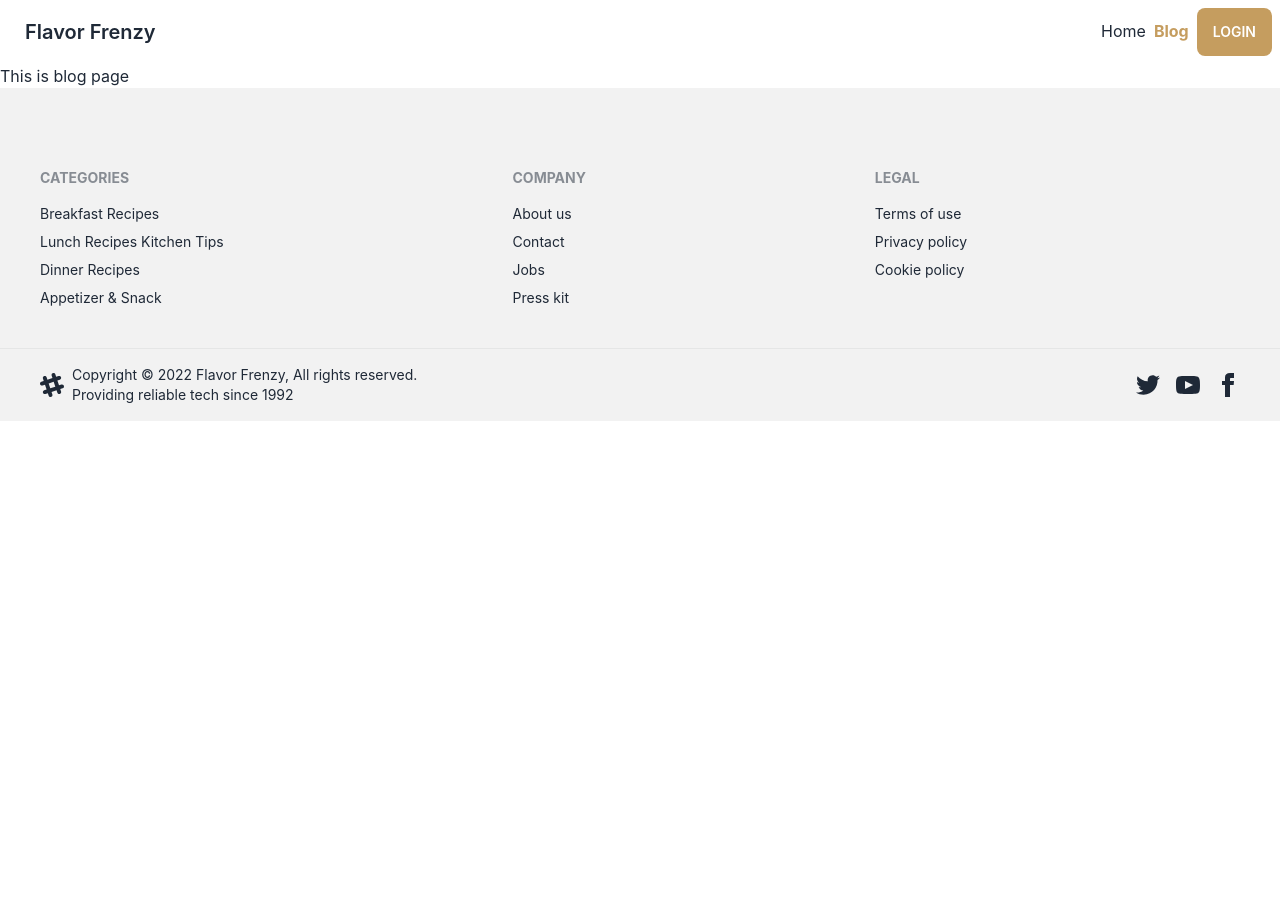
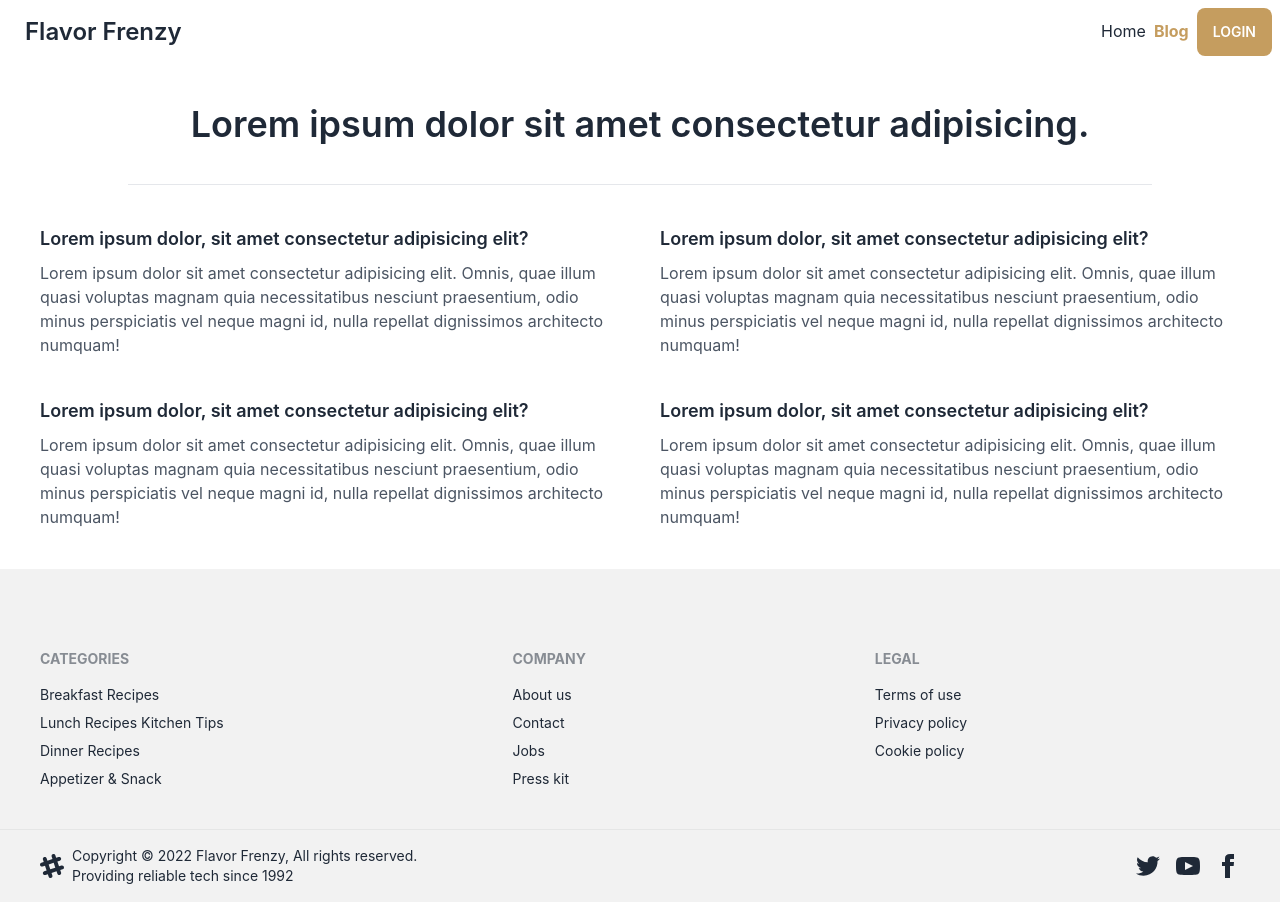
Before and after one commit to habibullahraju/chef-recipe-flavor-frezy, a React (Vite) app: page /blog in a window 1280 px wide. Before the commit the page ends 800 px from the top, so only its background shows below. Built offline with nearby package versions, Linux system fonts and the light colour scheme; no server answers.

Commit message:
i added blog section

```diff
--- a/package.json
+++ b/package.json
@@ -17,8 +17,10 @@
     "react": "^18.2.0",
     "react-dom": "^18.2.0",
     "react-icons": "^4.8.0",
+    "react-lazy-load": "^4.0.1",
     "react-router-dom": "^6.11.0",
     "react-toastify": "^9.1.2",
+    "react-tooltip": "^5.11.1",
     "sort-by": "^1.2.0"
   },
   "devDependencies": {
--- a/src/pages/Blog/Blog.jsx
+++ b/src/pages/Blog/Blog.jsx
@@ -2,8 +2,31 @@ import React from 'react';
 
 const Blog = () => {
     return (
-        <div>
-            <h2>This is blog page</h2>
+        <div className=''>
+            <h2 className='my-10 text-center text-4xl font-semibold'>Lorem ipsum dolor sit amet consectetur adipisicing.</h2>
+            <hr className='w-[80%] mx-auto' />
+          <div className='grid md:grid-cols-2 gap-10 p-10'>
+          <div>
+                <h2 className='font-semibold mb-2 text-lg'>Lorem ipsum dolor, sit amet consectetur adipisicing elit?</h2>
+
+                <p className='text-gray-600'>Lorem ipsum dolor sit amet consectetur adipisicing elit. Omnis, quae illum quasi voluptas magnam quia necessitatibus nesciunt praesentium, odio minus perspiciatis vel neque magni id, nulla repellat dignissimos architecto numquam!</p>
+            </div>
+            <div>
+            <h2 className='font-semibold mb-2 text-lg'>Lorem ipsum dolor, sit amet consectetur adipisicing elit?</h2>
+
+                <p className='text-gray-600'>Lorem ipsum dolor sit amet consectetur adipisicing elit. Omnis, quae illum quasi voluptas magnam quia necessitatibus nesciunt praesentium, odio minus perspiciatis vel neque magni id, nulla repellat dignissimos architecto numquam!</p>
+            </div>
+            <div>
+            <h2 className='font-semibold mb-2 text-lg'>Lorem ipsum dolor, sit amet consectetur adipisicing elit?</h2>
+
+                <p className='text-gray-600'>Lorem ipsum dolor sit amet consectetur adipisicing elit. Omnis, quae illum quasi voluptas magnam quia necessitatibus nesciunt praesentium, odio minus perspiciatis vel neque magni id, nulla repellat dignissimos architecto numquam!</p>
+            </div>
+            <div>
+            <h2 className='font-semibold mb-2 text-lg'>Lorem ipsum dolor, sit amet consectetur adipisicing elit?</h2>
+
+                <p className='text-gray-600'>Lorem ipsum dolor sit amet consectetur adipisicing elit. Omnis, quae illum quasi voluptas magnam quia necessitatibus nesciunt praesentium, odio minus perspiciatis vel neque magni id, nulla repellat dignissimos architecto numquam!</p>
+            </div>
+          </div>
         </div>
     );
 };
--- /dev/null
+++ b/src/pages/ErrorPage/ErrorPage.jsx
@@ -0,0 +1,11 @@
+import React from 'react';
+
+const ErrorPage = () => {
+    return (
+        <div>
+            <img className='w-full' src="https://images.template.net/94587/404-error-branding-page-template-9653t.jpg" alt="" />
+        </div>
+    );
+};
+
+export default ErrorPage;
--- a/src/pages/Home/Home.jsx
+++ b/src/pages/Home/Home.jsx
@@ -10,7 +10,7 @@ const Home = () => {
          <div className='relative bg-black text-center'>
             <img className='w-full  bg-cover object-cover opacity-30' src="https://images.unsplash.com/photo-1457666134378-6b77915bd5f2?ixlib=rb-4.0.3&ixid=MnwxMjA3fDB8MHxwaG90by1wYWdlfHx8fGVufDB8fHx8&auto=format&fit=crop&w=1034&q=80" alt="" />
             <div className='absolute top-0 md:top-[30%] text-white '>
-                <h2 className='text-5xl md:text-7xl font-bold text-center p-4'>Best Ever <span className='text-[#C59D5F]'>Food Service</span></h2>
+                <h2 className='text-5xl md:text-7xl font-bold text-center p-4'>Best Ever <span className='text-[#C59D5F]'>Recipes for Food</span></h2>
                 <p className='md:px-36 mb-4'>Lasagna - An Chines dish made of stacked layers of wide pasta, ground meat, tomato sauce, and cheese, baked until golden and bubbly. Satisfying, hearty, and perfect for a cozy family dinner.</p>
                 <button className='btn bg-[#C59D5F]'>Make Reservation</button>
             </div>
--- a/src/pages/JoinUsBannar/JoinUsBannar.jsx
+++ b/src/pages/JoinUsBannar/JoinUsBannar.jsx
@@ -1,5 +1,6 @@
 import React from 'react';
 import { Link } from 'react-router-dom';
+import LazyLoad from 'react-lazy-load';
 
 const JoinUsBannar = () => {
     return (
@@ -9,9 +10,9 @@ const JoinUsBannar = () => {
                 <h2 className='text-5xl font-bold py-10'>Let's start sharing <br /> your awesome <br /> recipes</h2>
                 <Link className='btn bg-[#C59D5F] border-none' to="/login">JOIN NOW</Link>
             </div>
-            <div>
+            <LazyLoad>
                 <img src="https://point.moxcreative.com/yumma/wp-content/uploads/sites/2/2022/04/img_1.png" alt="" />
-            </div>
+            </LazyLoad>
         </div>
     );
 };
--- a/src/pages/MessageBanner/MessageBanner.jsx
+++ b/src/pages/MessageBanner/MessageBanner.jsx
@@ -1,10 +1,13 @@
 import React from 'react';
+import LazyLoad from 'react-lazy-load';
 
 const MessageBanner = () => {
     return (
         <div>
             <div className='bg-black relative'>
+                <LazyLoad>
                 <img className='w-full h-[700px] object-cover opacity-50' src="https://images.unsplash.com/photo-1490818387583-1baba5e638af?ixlib=rb-4.0.3&ixid=MnwxMjA3fDB8MHxwaG90by1wYWdlfHx8fGVufDB8fHx8&auto=format&fit=crop&w=732&q=80" alt="" />
+                </LazyLoad>
                 <div className='absolute top-32 md:top-36 px-3 md:px-0 md:right-10 text-white md:w-[600px]'>
                 <h4>MESSAGE FROM FOUNDER</h4>
                 <h2 className='text-5xl font-bold py-5'>First, we eat. Then, we <br /> do everything else.</h2>
--- a/src/pages/OurChef/ChefCard.jsx
+++ b/src/pages/OurChef/ChefCard.jsx
@@ -1,13 +1,16 @@
 import React from 'react';
 import { FaThumbsUp } from "react-icons/fa";
 import { Link } from 'react-router-dom';
+import LazyLoad from 'react-lazy-load';
 
 const ChefCard = ({chef}) => {
     const {id, chefPicture,chefName, yearsOfExperience, numberOfRecipes, likes} = chef;
     return (
         <div className='mx-auto'>
             <div className="card w-100 bg-base-100 shadow-xl">
-  <figure className='h-[350px] w-full object-cover'><img className='' src={chefPicture} alt="Shoes" /></figure>
+  <figure className='h-[350px] w-full object-cover'><LazyLoad>
+  <img className='' src={chefPicture} alt="Shoes" />
+    </LazyLoad></figure>
   <div className="card-body">
     <h2 className="card-title">{chefName}</h2>
     <p className='m-0'>Experience: {yearsOfExperience} years</p>
--- a/src/pages/Register/Register.jsx
+++ b/src/pages/Register/Register.jsx
@@ -19,7 +19,6 @@ const Register = () => {
     const email = form.email.value;
     const password = form.password.value;
     const photoURL = form.photo.value;
-    console.log(name, email, password, photoURL);
     if (password< 6) {
       setError('Your password must be 6 characters long!')
       return;
--- a/src/pages/Shared/Header/Header.jsx
+++ b/src/pages/Shared/Header/Header.jsx
@@ -1,10 +1,11 @@
-import React from 'react';
-import { NavLink } from 'react-router-dom';
+import React, { useState } from 'react';
+import { Link, NavLink } from 'react-router-dom';
 import { AuthContext } from '../../../provider/authProvider/authProvider';
 import { useContext } from 'react';
 
 const Header = () => {
   const {user, logOutUser} = useContext(AuthContext);
+  const [userName, setUserName] = useState('');
 
   const handleLogOut = ()=>{
     logOutUser()
@@ -16,11 +17,15 @@ const Header = () => {
       console.log(error);
     })
   }
+  const handleSeeUserName = ()=>{
+    setUserName(user?.displayName);
+  }
     return (
         <div>
+
             <div className="navbar bg-base-100">
   <div className="flex-1">
-    <a className="btn btn-ghost normal-case text-xl">Flavor Frenzy</a>
+    <Link to="/" className="btn btn-ghost normal-case text-2xl">Flavor Frenzy</Link>
   </div>
   <div className="flex-none gap-2">
     <div>
@@ -37,12 +42,14 @@ const Header = () => {
     { user &&
       <div className="dropdown dropdown-end">
       <label tabIndex={0} className="btn btn-ghost btn-circle avatar">
-        <div className="w-10 rounded-full ">
+        <div title={userName} onMouseOver={handleSeeUserName} className="w-10 rounded-full ">
           <img  src={user?.photoURL} />
         </div>
       </label>
 
     </div>}
+
+
   </div>
 </div>
         </div>
--- a/src/routes/routes.jsx
+++ b/src/routes/routes.jsx
@@ -7,6 +7,7 @@ import ChefDetails from "../pages/OurChef/ChefDetails";
 import Register from "../pages/Register/Register";
 import PrivateRoute from "./PrivateRoute";
 import Blog from "../pages/Blog/Blog";
+import ErrorPage from "../pages/ErrorPage/ErrorPage";
 
 const router = createBrowserRouter([
   {
@@ -41,6 +42,10 @@ const router = createBrowserRouter([
         path: "/blog",
         element: <Blog></Blog>,
       },
+      {
+        path: '*',
+        element: <ErrorPage></ErrorPage>
+      }
     ],
   },
 ]);
```
Also changed, not shown: 1 other file (tests, documents, lock files or other folders).
